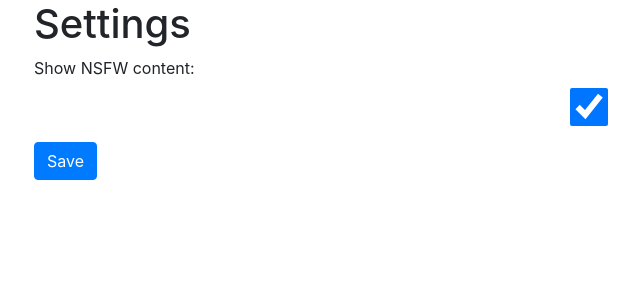
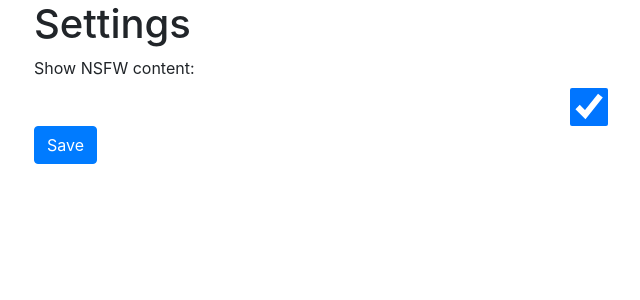
Before and after one commit to boisei0/ch-image-cloud, a Flask app: page /settings in a window 1280 px wide. Shown: the part 56-356 px from the top of the page, without its empty margins (51-691 px from the left). Run offline with Flask 2, Linux system fonts and the light colour scheme; a user stored in the database is signed in; tables that the repository leaves empty hold one stand-in row (values such as "Sample post"); some libraries are stand-ins or nearby versions.

Commit message:
settings form prettify

```diff
--- a/chcloud/templates/settings.html
+++ b/chcloud/templates/settings.html
@@ -7,7 +7,7 @@
     <form method="POST" action="{{ url_for('settings') }}">
         {{ form.hidden_tag() }}
 
-        <div class="form-group">
+        <div class="form-group-row">
             {{ form.show_nsfw.label }}
             {{ form.show_nsfw(class_='form-control') }}
 
```
